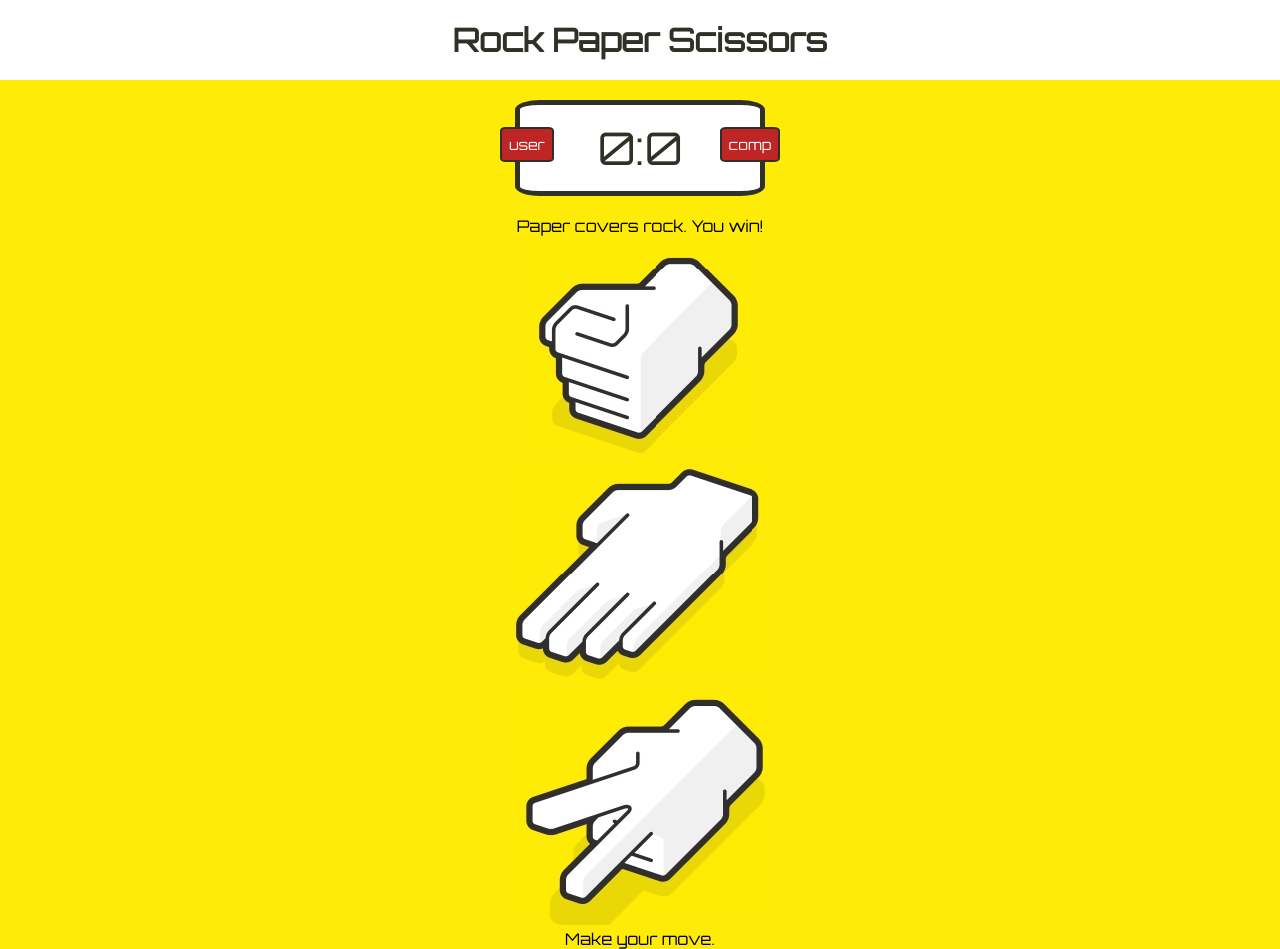
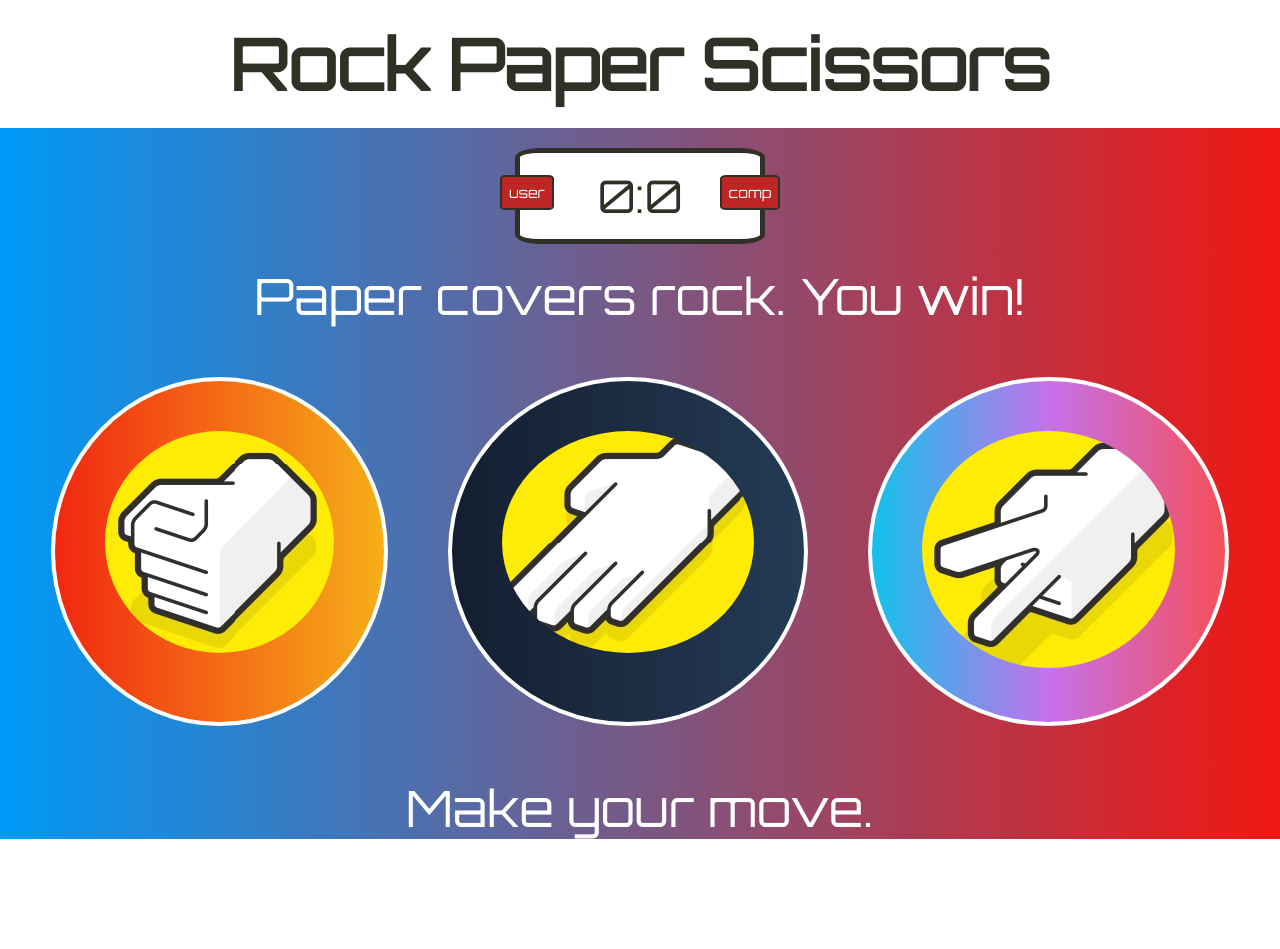
Before and after one commit to TobiOladoja/vanillaJS-rockpaperscissors, a plain HTML site: page index.html in a window 1280 px wide. After the commit the page ends 839 px from the top, so only its background shows below. Drawn offline with Linux system fonts and the light colour scheme.

Commit message:
Finished design of rock, paper and scissors, added gradient color, hover and flex

```diff
--- a/style.css
+++ b/style.css
@@ -6,9 +6,9 @@
 }
 
 body {
-    background: #FFEB08;
+    background: linear-gradient(to right, #0099f7, #f11712);
    font-family: Orbitron;
-   text-align: center;
+   text-align: center; /* To center everything on the page */
 }
 
 header {
@@ -18,6 +18,7 @@ header {
 
 header > h1 {
     color: #303027;
+    font-size: 70px;
 }
 
 .scoreboard {
@@ -58,3 +59,64 @@ header > h1 {
     right: -20px;
 
 }
+
+.result {
+    font-size: 50px;
+    color: white;
+}
+
+.choices {
+    display: flex; /* To display flex */
+    justify-content: center;; /* Centers flex container */
+    margin: 50px 0;
+}
+
+.choice {
+    border: 4px solid white;
+    border-radius: 95%;
+    padding: 50px;
+    margin: 0 30px;
+}
+
+.choice:hover {
+    cursor: pointer; /* Changed the cursor to pointer */
+}
+
+#r {
+    background: linear-gradient(to right, #f12711, #f5af19);
+
+}
+
+#r:hover { /* The color it changes to when a user hovers over it*/
+    background: white;
+}
+
+#p {
+    background: linear-gradient(to right, #141e30, #243b55);
+
+}
+
+#p:hover { /* The color it changes to when a user hovers over it*/
+    background: white;
+}
+
+
+#s {
+    background: linear-gradient(to right, #12c2e9, #c471ed, #f64f59);
+
+}
+
+#s:hover { /* The color it changes to when a user hovers over it*/
+    background: white;
+}
+
+#action-message {
+    font-size: 50px;
+    color: white;
+}
+
+img { /* This was to make the img circular*/
+    border-radius: 50%;
+    padding: 0px;
+
+}
```
